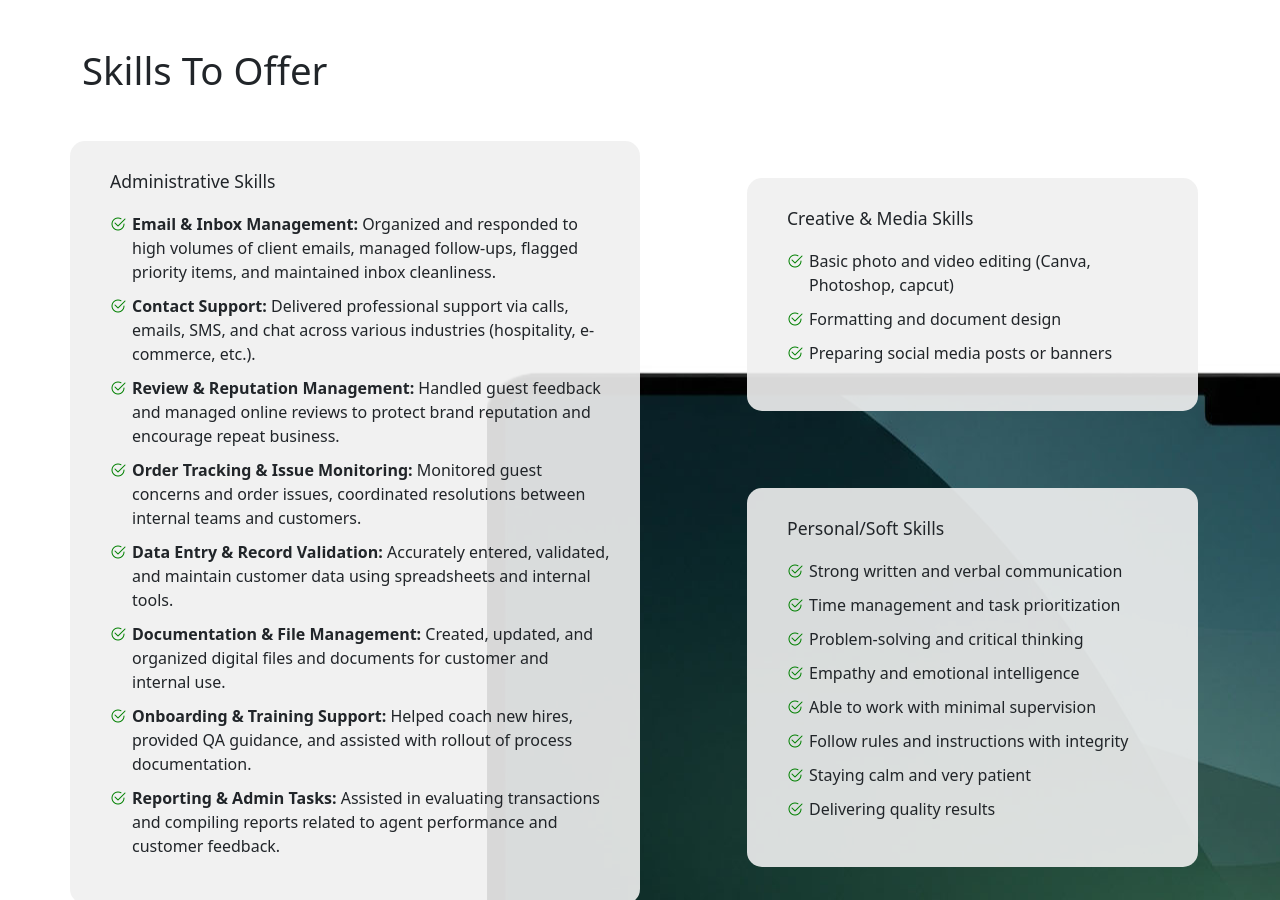
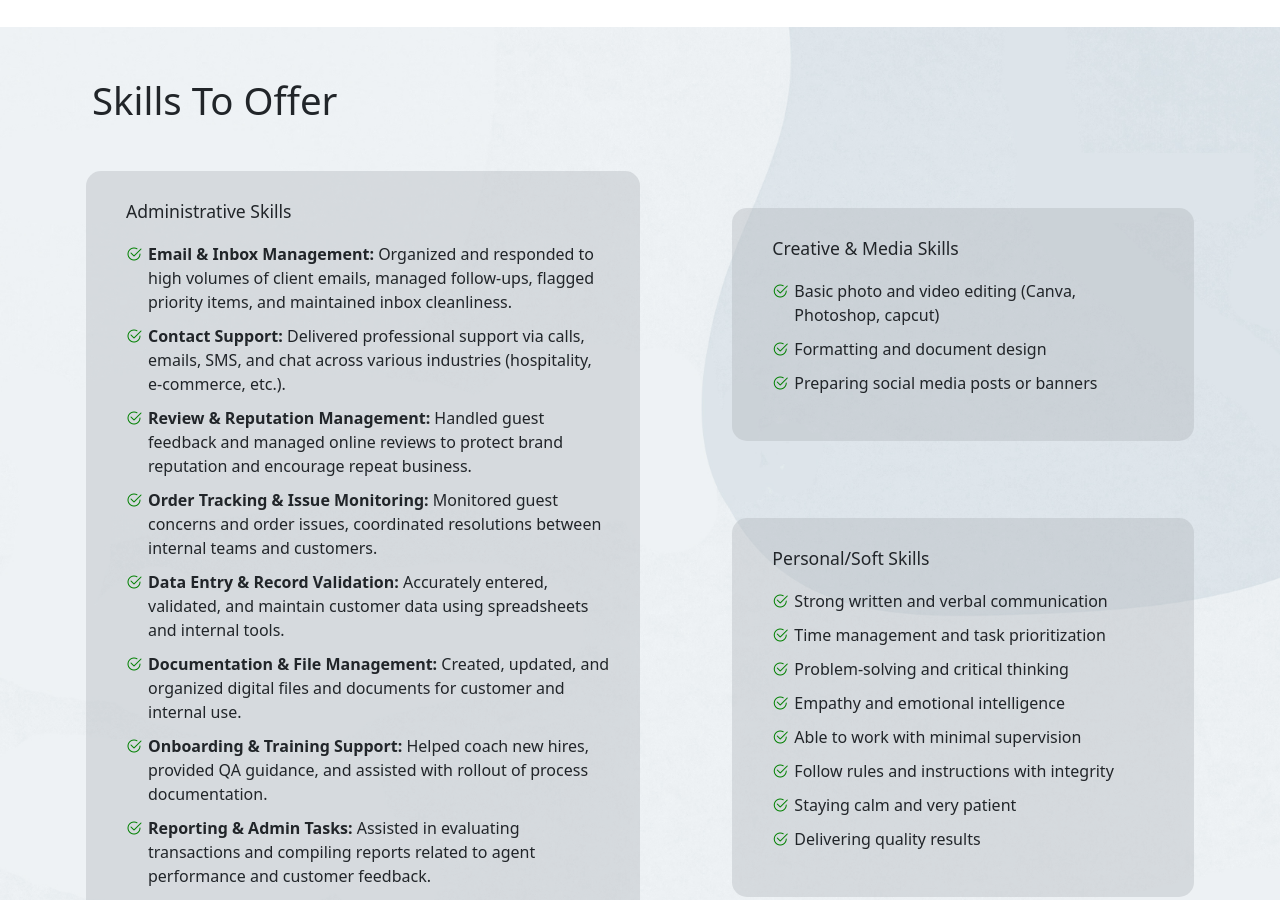
Before and after one commit to worldhail/va-portfolio, a website: page index.html in a window 1280 px wide. Shown: the part 2060-2960 px from the top of the page. Drawn offline with nearby package versions, Linux system fonts and the light colour scheme.

Commit message:
Finalized the skills section design

```diff
--- /dev/null
+++ b/assets/scss/_skills-section.scss
@@ -0,0 +1,39 @@
+.skills-section {
+    background: url('../img/skills-background.jpg') no-repeat center 20%;
+    background-size: cover;
+    margin-bottom: 100px;
+}
+
+.skills-heading {
+    padding: 50px 10px 20px;
+}
+
+.skills-container {
+    padding: 30px;
+    margin: 20px 0;
+    border-radius: 15px;
+    background-color: #afb3b861;
+    max-height: fit-content;
+
+    h6 {
+        font-size: 1.1rem;
+        text-indent: 10px;
+        margin-bottom: 20px;
+    }
+
+    li {
+        list-style: none;
+        position: relative;
+        margin-bottom: 10px;
+    }
+}
+
+.bi-check2-circle {
+    color: green;
+    position: absolute;
+    left: -22px;
+}
+
+strong {
+    font-weight: 600;
+}
--- a/assets/scss/styles.scss
+++ b/assets/scss/styles.scss
@@ -1,6 +1,7 @@
 @use 'navigation';
 @use 'initial-brief-context';
 @use 'experience';
+@use 'skills-section';
 @use 'contact-section';
 
 html {
@@ -22,67 +23,6 @@ header {
     font-weight: 400;
 }
 
-.skills-section {
-    background: url('../img/laptop-background.jpg') no-repeat bottom left 300px;
-    background-position: left 300px bottom -435px;
-    margin-bottom: 100px;
-}
-
-.skills-heading {
-    padding:  20px 0 20px;
-}
-
-.skills-container {
-    padding: 30px;
-    margin: 20px 0;
-    border-radius: 15px;
-    // box-shadow: 0 1px 20px lightgray;
-    background-color: rgba(240, 240, 240, 0.9);
-
-    h6 {
-        font-size: 1.1rem;
-        text-indent: 10px;
-        margin-bottom: 20px;
-    }
-
-    li {
-        list-style: none;
-        position: relative;
-        margin-bottom: 10px;
-    }
-}
-
-.skills-container-no-description {
-    padding: 30px;
-    margin: 20px 0;
-    border-radius: 15px;
-    // box-shadow: -2px 2px 20px lightgray;
-    background-color: rgba(240, 240, 240, 0.9);
-    max-height: fit-content;
-
-    h6 {
-        font-size: 1.1rem;
-        text-indent: 10px;
-        margin-bottom: 20px;
-    }
-
-    li {
-        list-style: none;
-        position: relative;
-        margin-bottom: 10px;
-    }
-}
-
-.bi-check2-circle {
-    color: green;
-    position: absolute;
-    left: -22px;
-}
-
-strong {
-    font-weight: 600;
-}
-
 .about-container {
     border-radius: 15px;
     margin: 100px auto;
--- a/index.html
+++ b/index.html
@@ -100,7 +100,7 @@
                 <div class="skills-image-background"></div>
                 <div class="container-md">
                     <h1 class="content-heading skills-heading">Skills To Offer</h1>
-                    <div class="row">
+                    <div class="row mx-1">
                         <div class="skills-container col-md-6">
                             <h6>Administrative Skills</h6>
                             <ul>
@@ -123,8 +123,8 @@
                                     reports related to agent performance and customer feedback.</li>
                             </ul>
                         </div>
-                        <div class="col-md-5 ms-auto d-flex flex-column justify-content-evenly">
-                            <div class="skills-container-no-description">
+                        <div class="col-md-5 ms-auto d-flex flex-column justify-content-evenly p-0">
+                            <div class="skills-container">
                                 <h6>Creative & Media Skills</h6>
                                 <ul>
                                     <li><i class="bi bi-check2-circle"></i>Basic photo and video editing (Canva, Photoshop, capcut)</li>
@@ -132,7 +132,7 @@
                                     <li><i class="bi bi-check2-circle"></i>Preparing social media posts or banners</li>
                                 </ul>
                             </div>
-                            <div class="skills-container-no-description">
+                            <div class="skills-container">
                                 <h6>Personal/Soft Skills</h6>
                                 <ul>
                                     <li><i class="bi bi-check2-circle"></i>Strong written and verbal communication</li>
@@ -163,7 +163,7 @@
                                     interactions through platforms like Airbnb, Booking.com, Expedia, VRBO, and Marriott’s Homes & Villas.</li>
                             </ul>
                         </div>
-                        <div class="skills-container-no-description col-md-5 align-self-center ms-auto">
+                        <div class="skills-container col-md-5 align-self-center ms-auto">
                             <h6>Digital Tools & Platform Skills</h6>
                             <ul>
                                 <li><i class="bi bi-check2-circle"></i>Visual Studio Code</li>
```
Also changed, not shown: assets/css/styles.css, assets/img/laptop-background.jpg (deleted), assets/img/skills-background.jpg (added).
